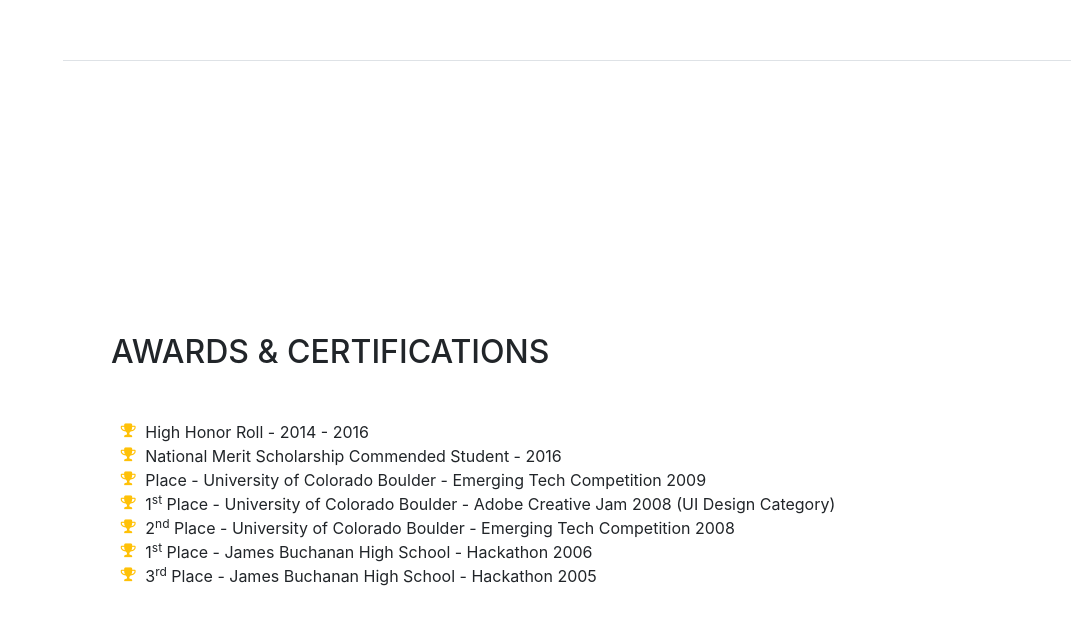
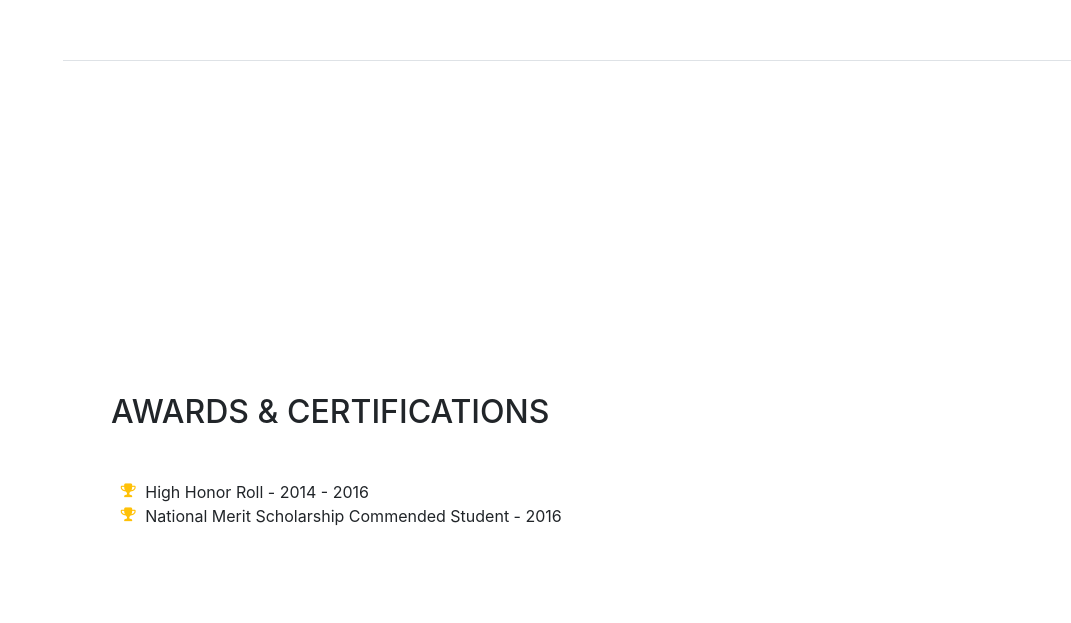
Before and after one commit to akuzhi2/akuzhi2.github.io, a website with bundled scripts: page resume.html in a window 1280 px wide. Shown: the part 3939-4562 px from the top of the page, without its empty margins (209-1280 px from the left). Built offline with nearby package versions, Linux system fonts and the light colour scheme; a web font is replaced by a local one.

Commit message:
Update resume.html

```diff
--- a/resume.html
+++ b/resume.html
@@ -214,26 +214,6 @@
             <li>
               <i class="fa-li fa fa-trophy text-warning"></i>
               National Merit Scholarship Commended Student - 2016</li>
-            <li>
-              <i class="fa-li fa fa-trophy text-warning"></i>
-              Place - University of Colorado Boulder - Emerging Tech Competition 2009</li>
-            <li>
-              <i class="fa-li fa fa-trophy text-warning"></i>
-              1<sup>st</sup>
-              Place - University of Colorado Boulder - Adobe Creative Jam 2008 (UI Design Category)</li>
-            <li>
-              <i class="fa-li fa fa-trophy text-warning"></i>
-              2<sup>nd</sup>
-              Place - University of Colorado Boulder - Emerging Tech Competition 2008</li>
-            <li>
-            <li>
-              <i class="fa-li fa fa-trophy text-warning"></i>
-              1<sup>st</sup>
-              Place - James Buchanan High School - Hackathon 2006</li>
-            <li>
-              <i class="fa-li fa fa-trophy text-warning"></i>
-              3<sup>rd</sup>
-              Place - James Buchanan High School - Hackathon 2005</li>
           </ul>
         </div>
       </section>
```
